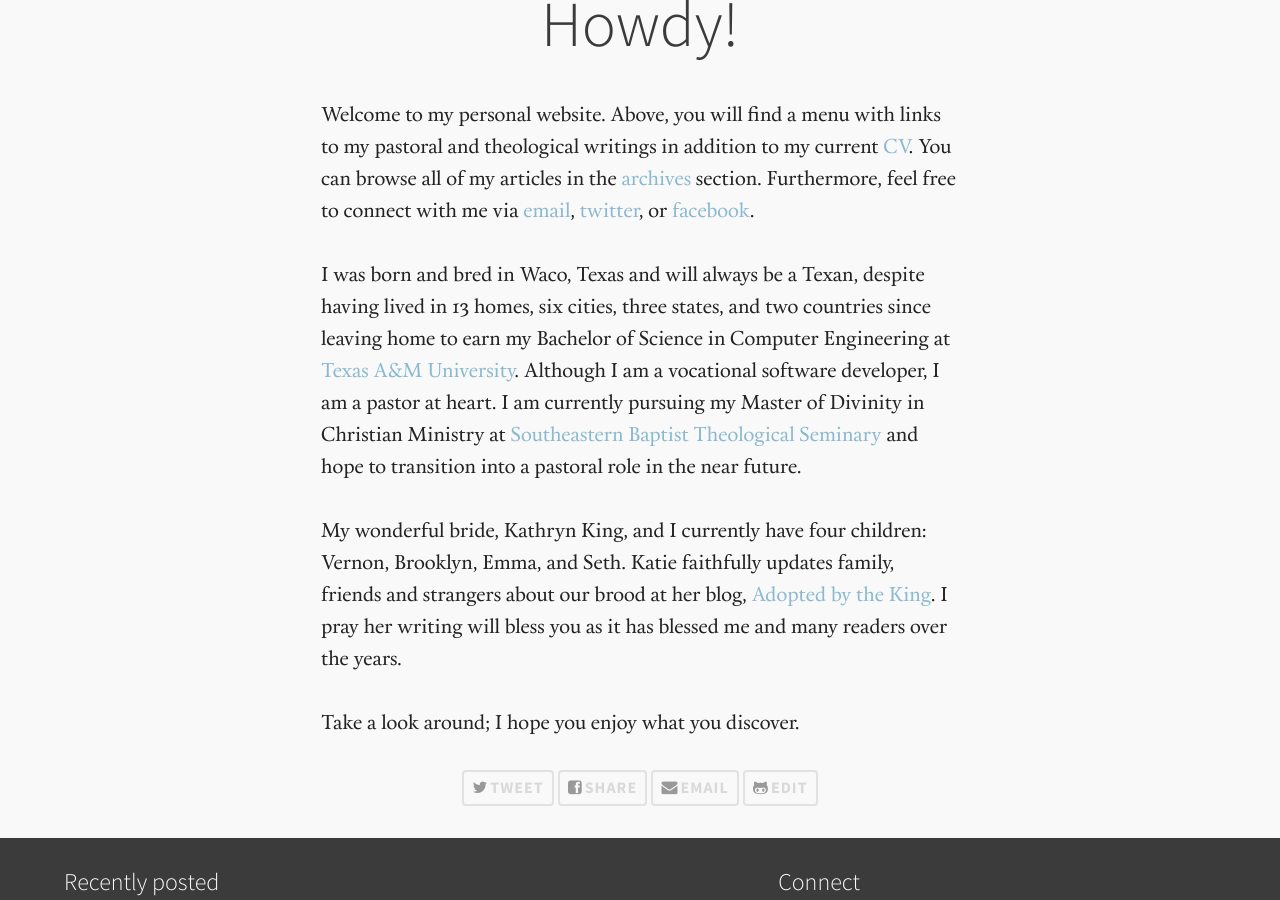
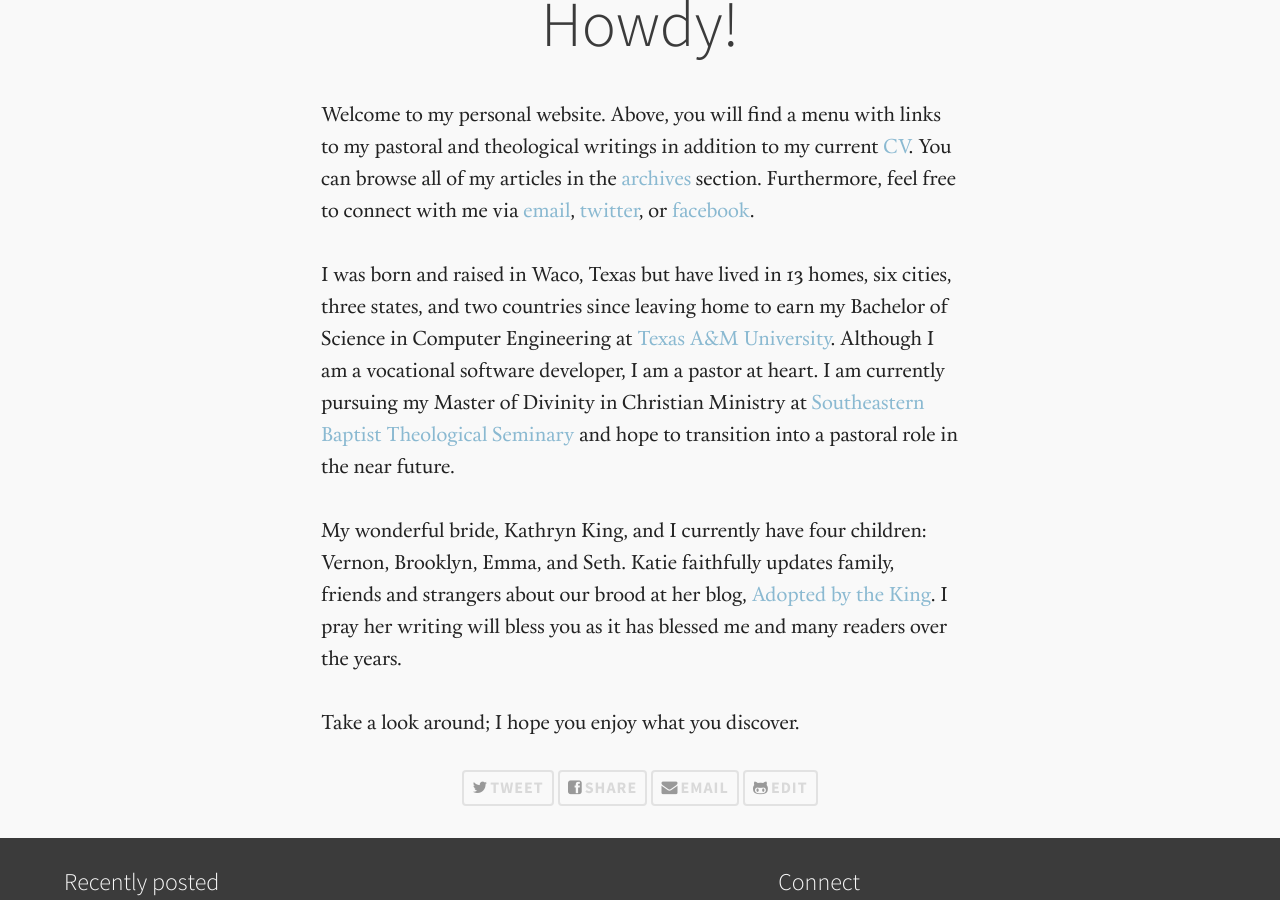
Before and after one commit to snowdj/vernonking.org, a Jekyll site: the page built from pages/about.md, in a window 1280 px wide and 900 px high, scrolled down 553 px. Built offline with Jekyll 4.4.1, drawn with Linux system fonts in a browser that asks for light colours.

Commit message:
Update about.md

```diff
--- a/pages/about.md
+++ b/pages/about.md
@@ -8,7 +8,7 @@ image:
 
 Welcome to my personal website. Above, you will find a menu with links to my pastoral and theological writings in addition to my current [CV]({{site.url}}/cv/). You can browse all of my articles in the [archives]({{site.url}}/archives/) section. Furthermore, feel free to connect with me via [email](mailto:{{site.owner.email}}), [twitter](http://twitter.com/{{site.owner.twitter}}/), or [facebook](http://www.facebook.com/{{site.owner.facebook}}/).
 
-I was born and bred in Waco, Texas and will always be a Texan, despite having lived in 13 homes, six cities, three states, and two countries since leaving home to earn my Bachelor of Science in Computer Engineering at [Texas A&M University](http://www.tamu.edu/). Although I am a vocational software developer, I am a pastor at heart. I am currently pursuing my Master of Divinity in Christian Ministry at [Southeastern Baptist Theological Seminary](http://www.sebts.edu/) and hope to transition into a pastoral role in the near future.
+I was born and raised in Waco, Texas but have lived in 13 homes, six cities, three states, and two countries since leaving home to earn my Bachelor of Science in Computer Engineering at [Texas A&M University](http://www.tamu.edu/). Although I am a vocational software developer, I am a pastor at heart. I am currently pursuing my Master of Divinity in Christian Ministry at [Southeastern Baptist Theological Seminary](http://www.sebts.edu/) and hope to transition into a pastoral role in the near future.
 
 My wonderful bride, Kathryn King, and I currently have four children: Vernon, Brooklyn, Emma, and Seth. Katie faithfully updates family, friends and strangers about our brood at her blog, [Adopted by the King](http://www.adoptedbytheking.com/). I pray her writing will bless you as it has blessed me and many readers over the years.
 
```
